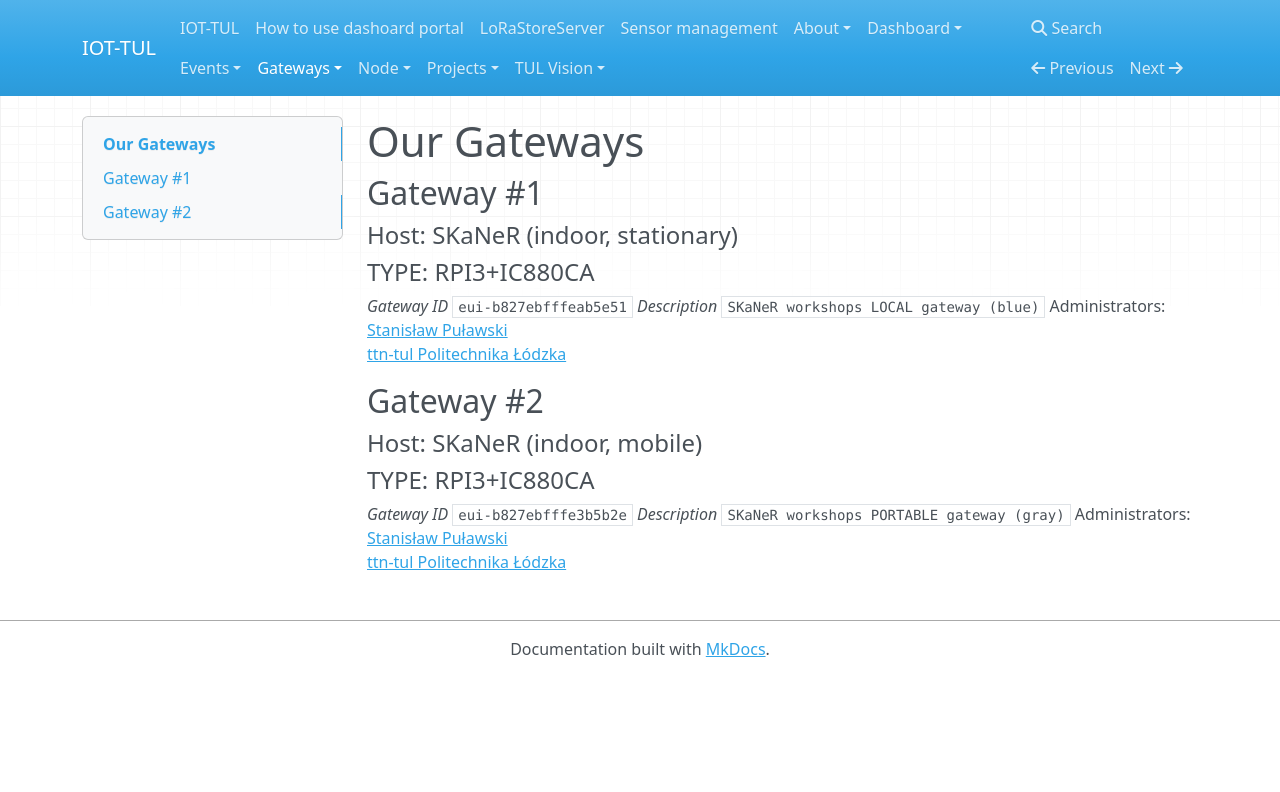
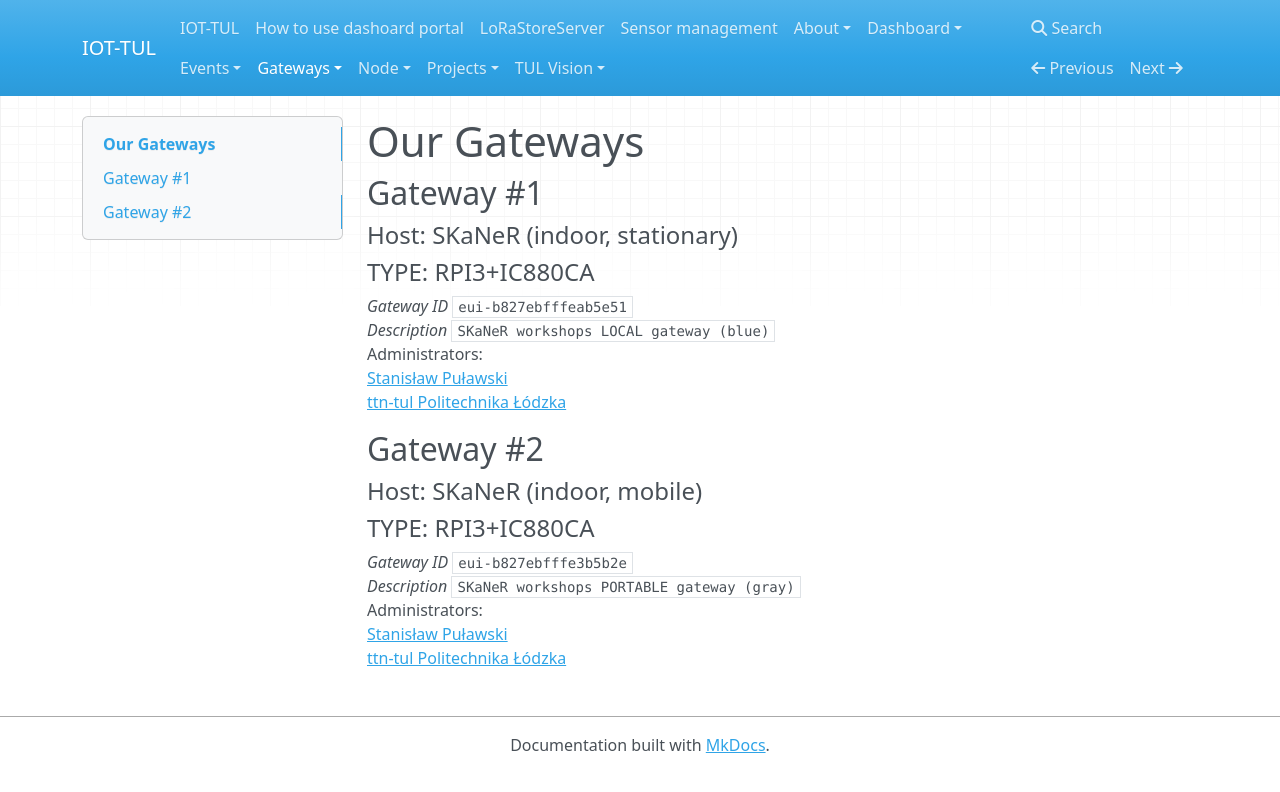
Before and after one commit to sosnus/iot-tul, an MkDocs documentation site: the page built from docs/Gateways/gateways.md, in a window 1280 px wide. Shown: the top 792 px of the page. Built offline with MkDocs 1.6.1, drawn with Linux system fonts in a browser that asks for light colours; nearby versions of some CDN libraries.

```diff
--- a/docs/Gateways/gateways.md
+++ b/docs/Gateways/gateways.md
@@ -3,8 +3,8 @@
 ## Gateway #1
 #### Host: SKaNeR (indoor, stationary)
 #### TYPE: RPI3+IC880CA
-*Gateway ID* `eui-b827ebfffeab5e51`
-*Description* `SKaNeR workshops LOCAL gateway (blue)`
+*Gateway ID* `eui-b827ebfffeab5e51` <br>
+*Description* `SKaNeR workshops LOCAL gateway (blue)` <br>
 Administrators: <br>
 [Stanisław Puławski](https://www.thethingsnetwork.org/u/StaPulawski)<br>
 [ttn-tul Politechnika Łódzka](https://www.thethingsnetwork.org/u/ttn-tul-admin)
@@ -12,8 +12,8 @@ Administrators: <br>
 ## Gateway #2
 #### Host: SKaNeR (indoor, mobile)
 #### TYPE: RPI3+IC880CA
-*Gateway ID* `eui-b827ebfffe3b5b2e`
-*Description* `SKaNeR workshops PORTABLE gateway (gray)`
+*Gateway ID* `eui-b827ebfffe3b5b2e` <br>
+*Description* `SKaNeR workshops PORTABLE gateway (gray)` <br>
 Administrators: <br>
 [Stanisław Puławski](https://www.thethingsnetwork.org/u/StaPulawski)<br>
 [ttn-tul Politechnika Łódzka](https://www.thethingsnetwork.org/u/ttn-tul-admin)
```
